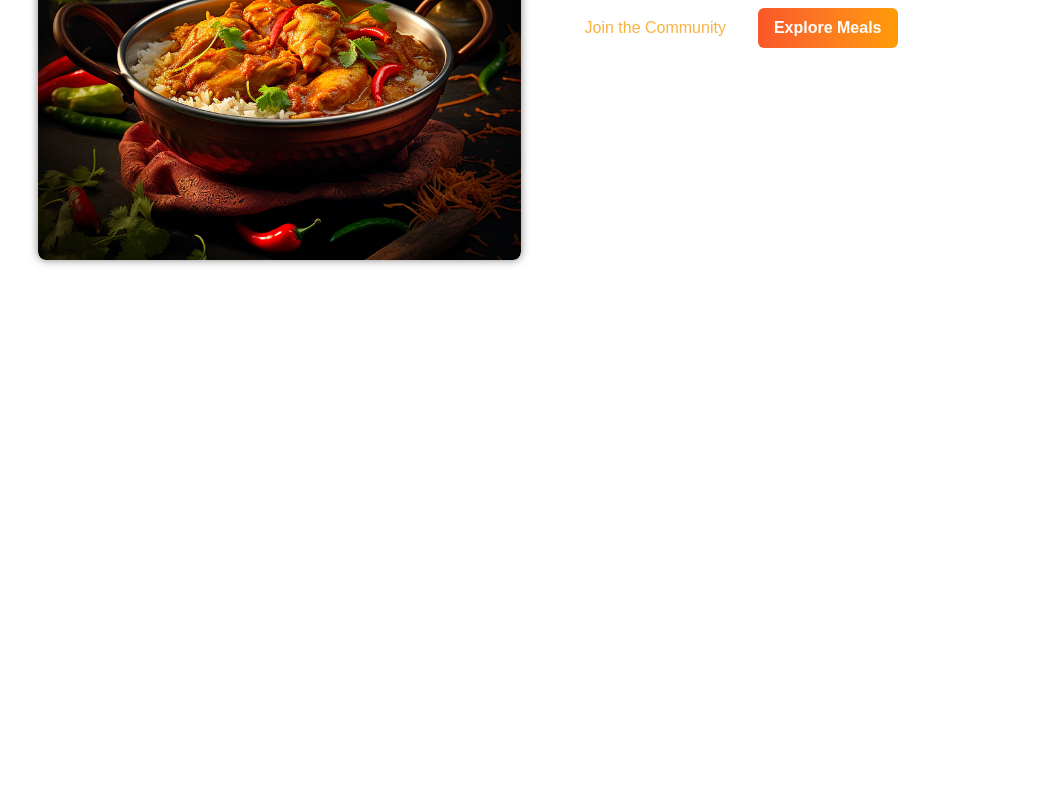
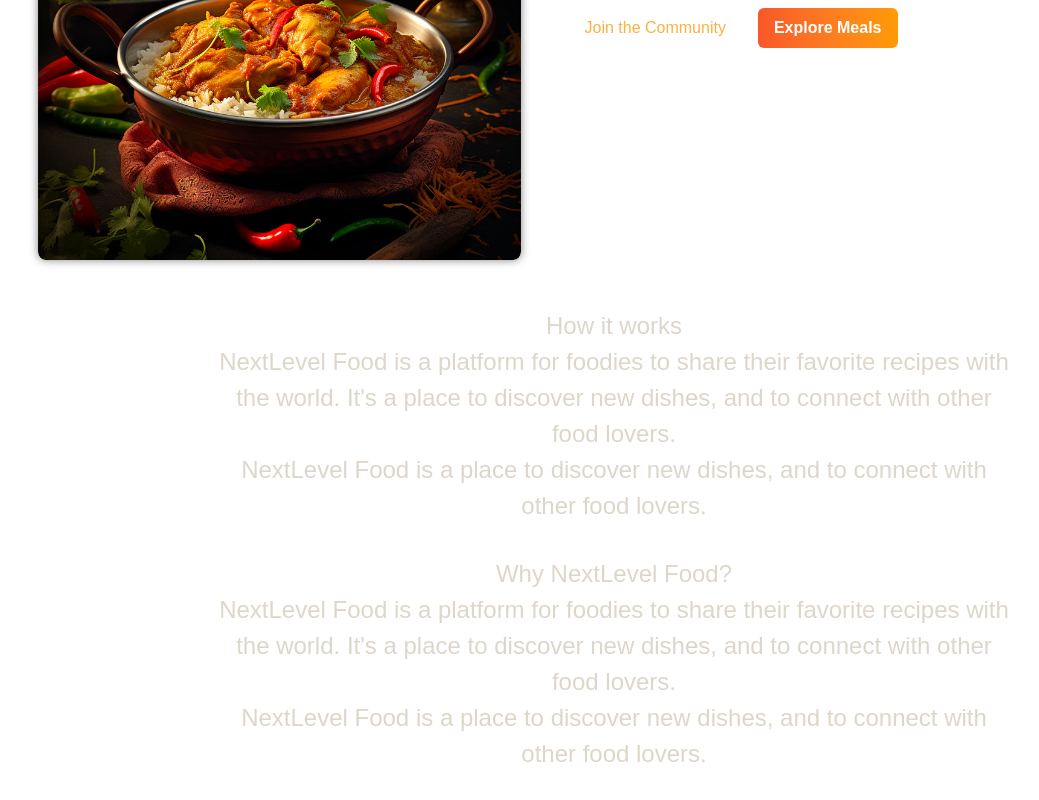
Before and after one commit to wailwinaung-dev/next-foodie, a Next.js app: page / in a window 1280 px wide. Shown: the part 332-1132 px from the top of the page, without its empty margins (26-1065 px from the left). Before the commit the page ends 800 px from the top, so only its background shows below. Built offline with nearby package versions, Linux system fonts and the light colour scheme.

Commit message:
[add]-main content in homepage

```diff
--- a/app/page.tsx
+++ b/app/page.tsx
@@ -27,7 +27,33 @@ export default function Home() {
           </div>
         </div>
       </header>
-      <main></main>
+      <main>
+        <section className="flex flex-col text-[#ddd6cb] text-[1.5rem] max-w-[50rem] w-[90%] my-[2rem] mx-auto text-center">
+          <h2>How it works</h2>
+          <p>
+            NextLevel Food is a platform for foodies to share their favorite
+            recipes with the world. It&apos;s a place to discover new dishes,
+            and to connect with other food lovers.
+          </p>
+          <p>
+            NextLevel Food is a place to discover new dishes, and to connect
+            with other food lovers.
+          </p>
+        </section>
+
+        <section className="flex flex-col text-[#ddd6cb] text-[1.5rem] max-w-[50rem] w-[90%] my-[2rem] mx-auto text-center">
+          <h2>Why NextLevel Food?</h2>
+          <p>
+            NextLevel Food is a platform for foodies to share their favorite
+            recipes with the world. It&apos;s a place to discover new dishes,
+            and to connect with other food lovers.
+          </p>
+          <p>
+            NextLevel Food is a place to discover new dishes, and to connect
+            with other food lovers.
+          </p>
+        </section>
+      </main>
     </>
   );
 }
--- a/components/images/image-slideshow.tsx
+++ b/components/images/image-slideshow.tsx
@@ -37,7 +37,10 @@ export default function ImageSlideshow() {
   return (
     <div className="relative w-full h-full rounded-[8px] overflow-hidden shadow-[0_0_0.5rem_rgba(0,0,0,0.5)]">
       {images.map((image, index) => (
-        <div className="relative w-full h-full rounded-[8px] overflow-hidden shadow-[0_0_0.5rem_rgba(0,0,0,0.5)]">
+        <div
+          key={index}
+          className="relative w-full h-full rounded-[8px] overflow-hidden shadow-[0_0_0.5rem_rgba(0,0,0,0.5)]"
+        >
           {images.map((image, index) => (
             <Image
               key={index}
```
